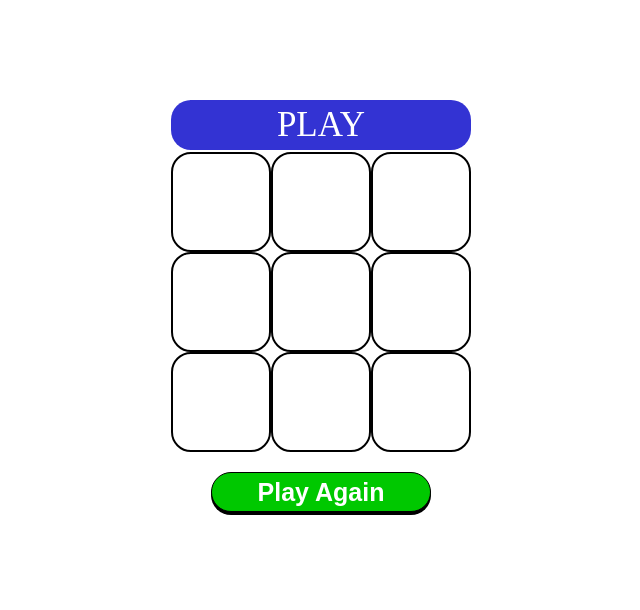
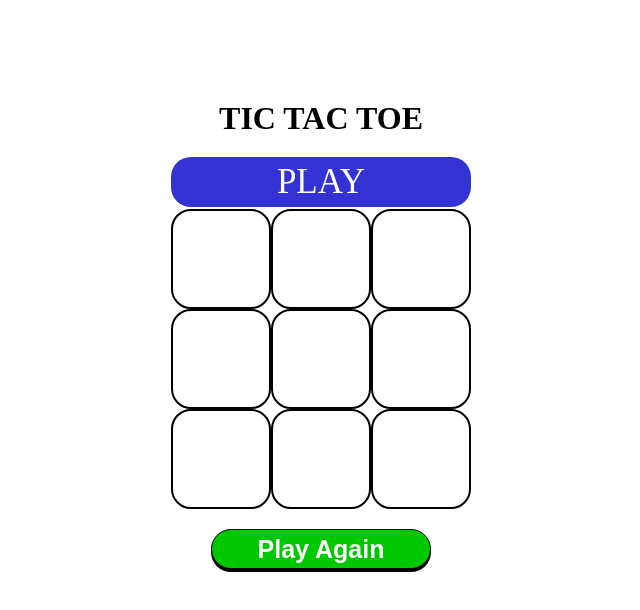
Before and after one commit to AnshumanBharatiya/tictactoe.io, a plain HTML site: page index.html in a window 1280 px wide. Shown: the whole page, without its empty margins (319-959 px from the left). Drawn offline with Linux system fonts and the light colour scheme.

Commit message:
Update index.html

```diff
--- a/index.html
+++ b/index.html
@@ -50,6 +50,10 @@
 			border-radius: 20px ;
 			box-shadow: 0 3px 0 black;
 		}
+		h1{
+			text-align: center;
+			margin-bottom: 20px;
+		}
 		span {
 			width: 100%;
 			display: block;
@@ -75,6 +79,7 @@
 
 <body>
 	<div class="con" id="main">
+		<h1>TIC TAC TOE</h1>
 		<span id="nextturn">PLAY</span>
 		<div class="boxes" id="box1"></div>
 		<div class="boxes" id="box2"></div>
```
